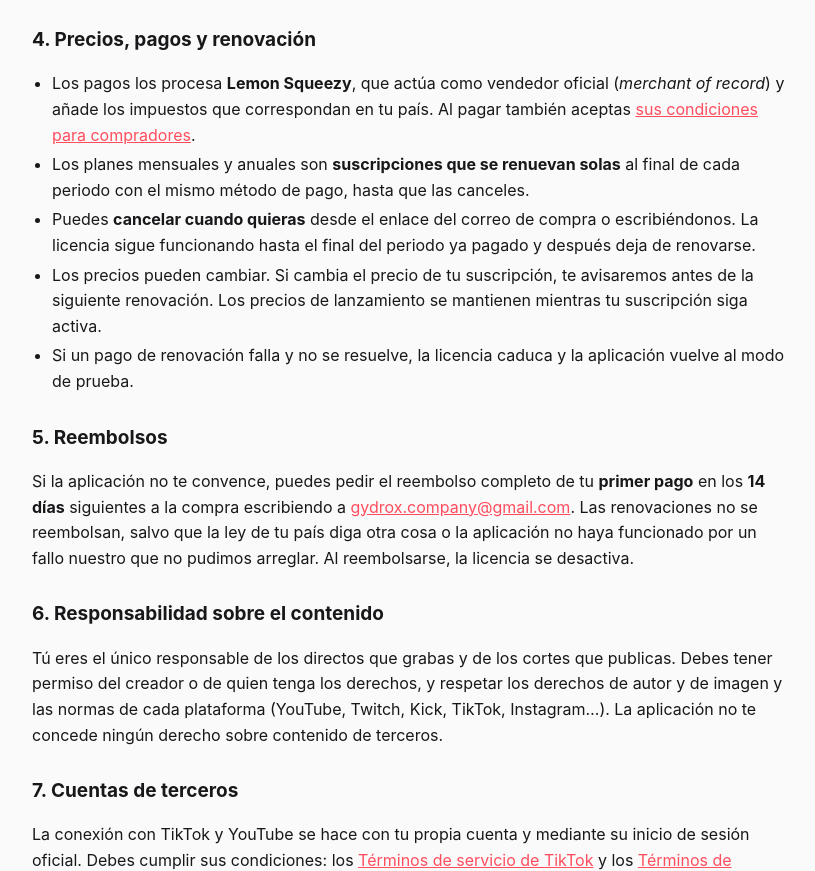
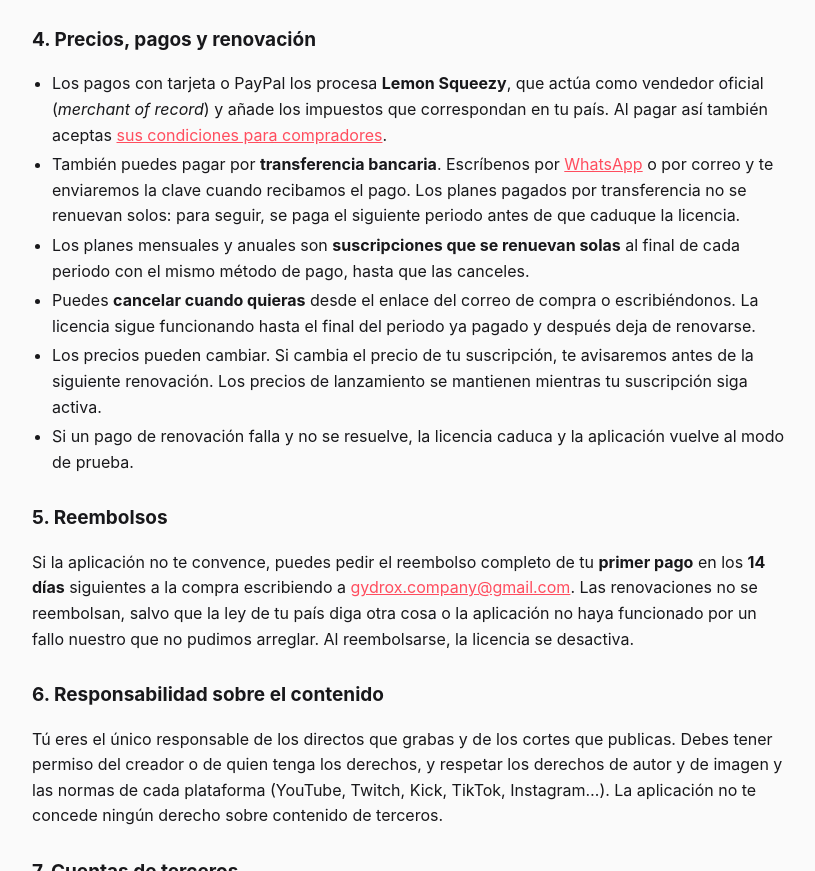
Before and after one commit to yeudygarciadelacruz-eng/NoxenClips, a plain HTML site: page docs/terminos.html in a window 1280 px wide. Shown: the part 868-1739 px from the top of the page, without its empty margins (228-1043 px from the left). Drawn offline with Linux system fonts and the light colour scheme.

Commit message:
Web: terminos.html con pago por transferencia

```diff
--- a/docs/terminos.html
+++ b/docs/terminos.html
@@ -27,7 +27,8 @@ a{color:var(--acc)}.mut{color:var(--mut);font-size:14px}nav{display:flex;gap:16p
 
 <h2>4. Precios, pagos y renovación</h2>
 <ul>
-<li>Los pagos los procesa <b>Lemon Squeezy</b>, que actúa como vendedor oficial (<i>merchant of record</i>) y añade los impuestos que correspondan en tu país. Al pagar también aceptas <a href="https://www.lemonsqueezy.com/buyer-terms">sus condiciones para compradores</a>.</li>
+<li>Los pagos con tarjeta o PayPal los procesa <b>Lemon Squeezy</b>, que actúa como vendedor oficial (<i>merchant of record</i>) y añade los impuestos que correspondan en tu país. Al pagar así también aceptas <a href="https://www.lemonsqueezy.com/buyer-terms">sus condiciones para compradores</a>.</li>
+<li>También puedes pagar por <b>transferencia bancaria</b>. Escríbenos por <a href="https://wa.me/18094964189">WhatsApp</a> o por correo y te enviaremos la clave cuando recibamos el pago. Los planes pagados por transferencia no se renuevan solos: para seguir, se paga el siguiente periodo antes de que caduque la licencia.</li>
 <li>Los planes mensuales y anuales son <b>suscripciones que se renuevan solas</b> al final de cada periodo con el mismo método de pago, hasta que las canceles.</li>
 <li>Puedes <b>cancelar cuando quieras</b> desde el enlace del correo de compra o escribiéndonos. La licencia sigue funcionando hasta el final del periodo ya pagado y después deja de renovarse.</li>
 <li>Los precios pueden cambiar. Si cambia el precio de tu suscripción, te avisaremos antes de la siguiente renovación. Los precios de lanzamiento se mantienen mientras tu suscripción siga activa.</li>
```
